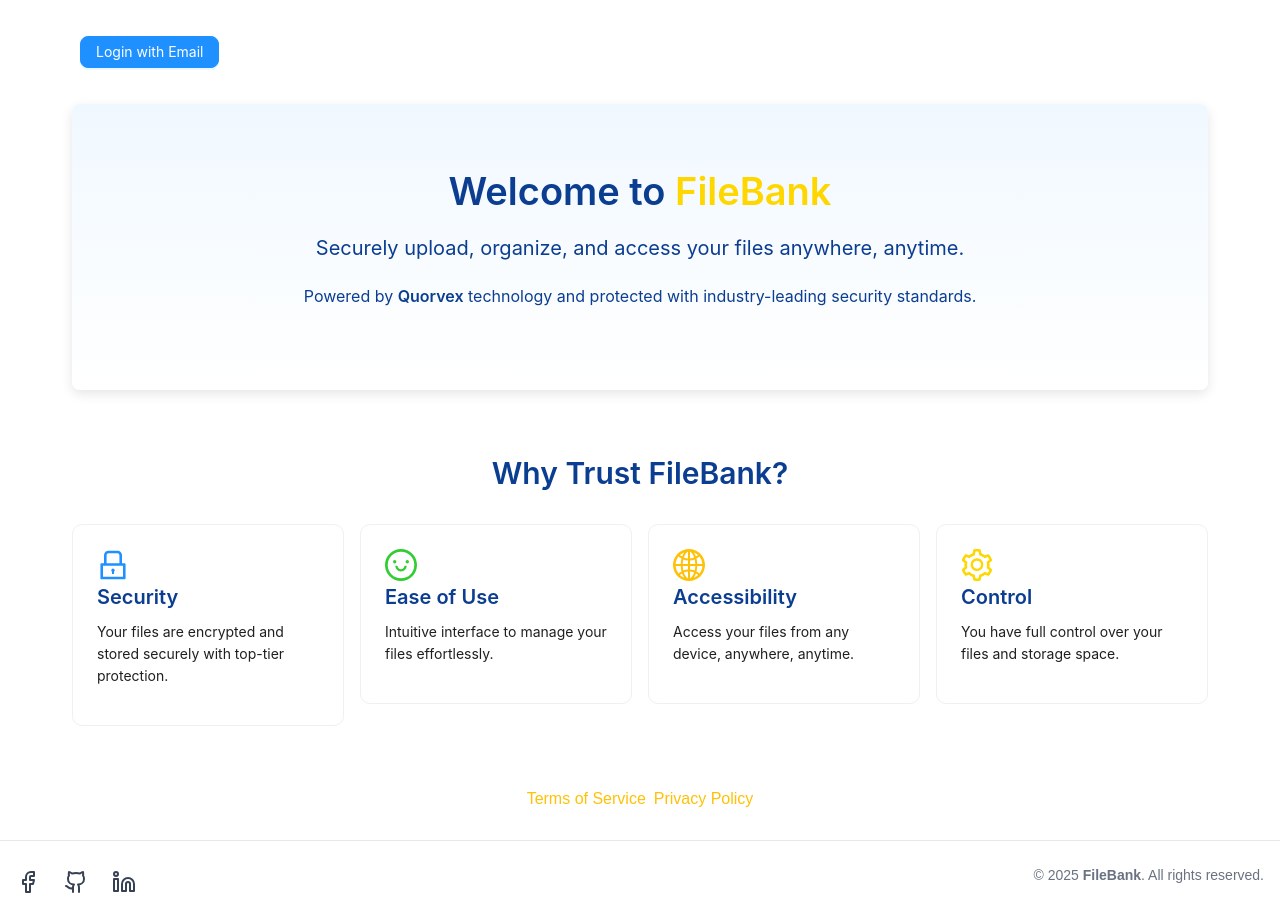
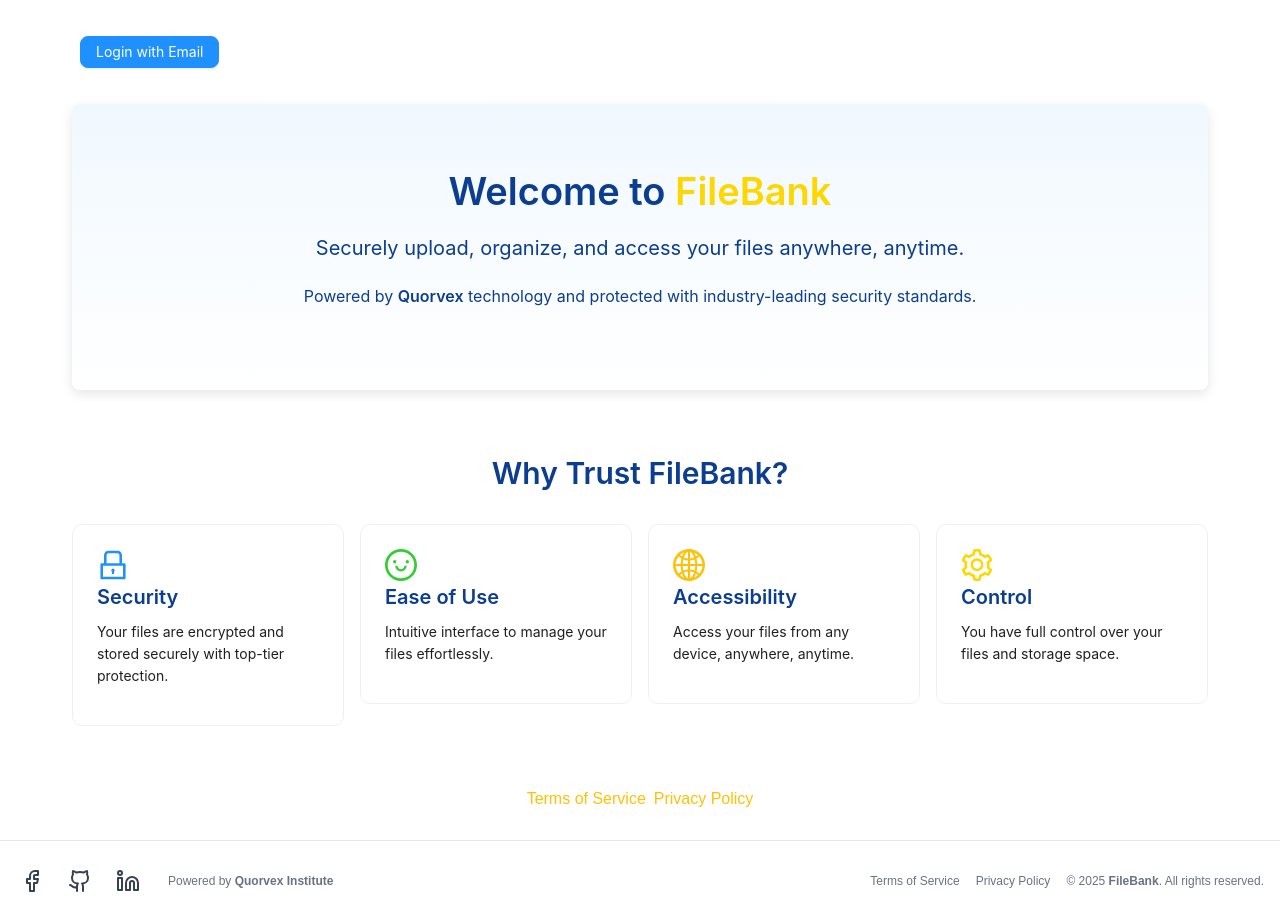
Before and after one commit to Ymffuture/Filebank, a React (Vite) app in the folder filebank-frontend/: page / in a window 1280 px wide. Built offline with nearby package versions, Linux system fonts and the light colour scheme.

Commit message:
Update Footer.jsx

```diff
--- a/filebank-frontend/src/components/Footer.jsx
+++ b/filebank-frontend/src/components/Footer.jsx
@@ -4,51 +4,70 @@ import { Tooltip } from 'antd';
 
 const Footer = () => {
   return (
-    <footer className="bg-white border-t border-gray-200 py-6">
-      <div className="max-w-7xl mx-auto px-4 flex flex-col md:flex-row justify-between items-center">
-        {/* Social Icons */}
-        <div className="flex space-x-6 mb-4 md:mb-0 text-gray-700 text-xl">
+    <footer className="bg-white border-t border-gray-200 dark:bg-gray-900 dark:border-gray-700 py-6">
+      <div className="max-w-7xl mx-auto px-4 flex flex-col md:flex-row justify-between items-center space-y-4 md:space-y-0">
+
+        {/* Social + Powered by */}
+        <div className="flex flex-col md:flex-row md:items-center md:space-x-6 text-gray-700 dark:text-gray-300 text-sm">
+          <div className="flex space-x-4 mb-2 md:mb-0">
             <Tooltip title="Facebook">
               <a
                 href="https://facebook.com/Quorvex Institute"
                 target="_blank"
                 rel="noopener noreferrer"
-              className="hover:text-[#1877F2] transition-colors duration-200"
+                className="hover:text-[#1877F2] focus:outline-none focus:ring-2 focus:ring-[#1877F2] rounded-full p-1 transition"
                 aria-label="Facebook"
               >
-              <FacebookIcon className="w-6 h-6" />
+                <FacebookIcon className="w-5 h-5 md:w-6 md:h-6" />
               </a>
             </Tooltip>
-
             <Tooltip title="GitHub">
               <a
                 href="https://github.com/Ymffuture/"
                 target="_blank"
                 rel="noopener noreferrer"
-              className="hover:text-black transition-colors duration-200"
+                className="hover:text-black focus:outline-none focus:ring-2 focus:ring-black rounded-full p-1 transition"
                 aria-label="GitHub"
               >
-              <GithubIcon className="w-6 h-6" />
+                <GithubIcon className="w-5 h-5 md:w-6 md:h-6" />
               </a>
             </Tooltip>
-
             <Tooltip title="LinkedIn">
               <a
                 href="https://linkedin.com/in/kgomotsonkosi-l"
                 target="_blank"
                 rel="noopener noreferrer"
-              className="hover:text-[#0A66C2] transition-colors duration-200"
+                className="hover:text-[#0A66C2] focus:outline-none focus:ring-2 focus:ring-[#0A66C2] rounded-full p-1 transition"
                 aria-label="LinkedIn"
               >
-              <LinkedinIcon className="w-6 h-6" />
+                <LinkedinIcon className="w-5 h-5 md:w-6 md:h-6" />
               </a>
             </Tooltip>
           </div>
+          <span className="text-gray-500 dark:text-gray-400 text-xs">
+            Powered by <span className="font-semibold">Quorvex Institute</span>
+          </span>
+        </div>
 
-        {/* Copyright */}
-        <p className="text-gray-500 text-sm select-none">
-          © 2025 <span className="font-semibold">FileBank</span>. All rights reserved.
-        </p>
+        {/* Links + Copyright */}
+        <div className="flex flex-col md:flex-row md:items-center md:space-x-4 text-gray-500 dark:text-gray-400 text-xs">
+          <a
+            href="/terms"
+            className="hover:text-blue-600 dark:hover:text-blue-400 transition"
+          >
+            Terms of Service
+          </a>
+          <a
+            href="/privacy"
+            className="hover:text-blue-600 dark:hover:text-blue-400 transition"
+          >
+            Privacy Policy
+          </a>
+          <span className="select-none">
+            © {new Date().getFullYear()} <span className="font-semibold">FileBank</span>. All rights reserved.
+          </span>
+        </div>
+
       </div>
     </footer>
   );
```
Lines whose indentation alone changed are shown as unchanged.
